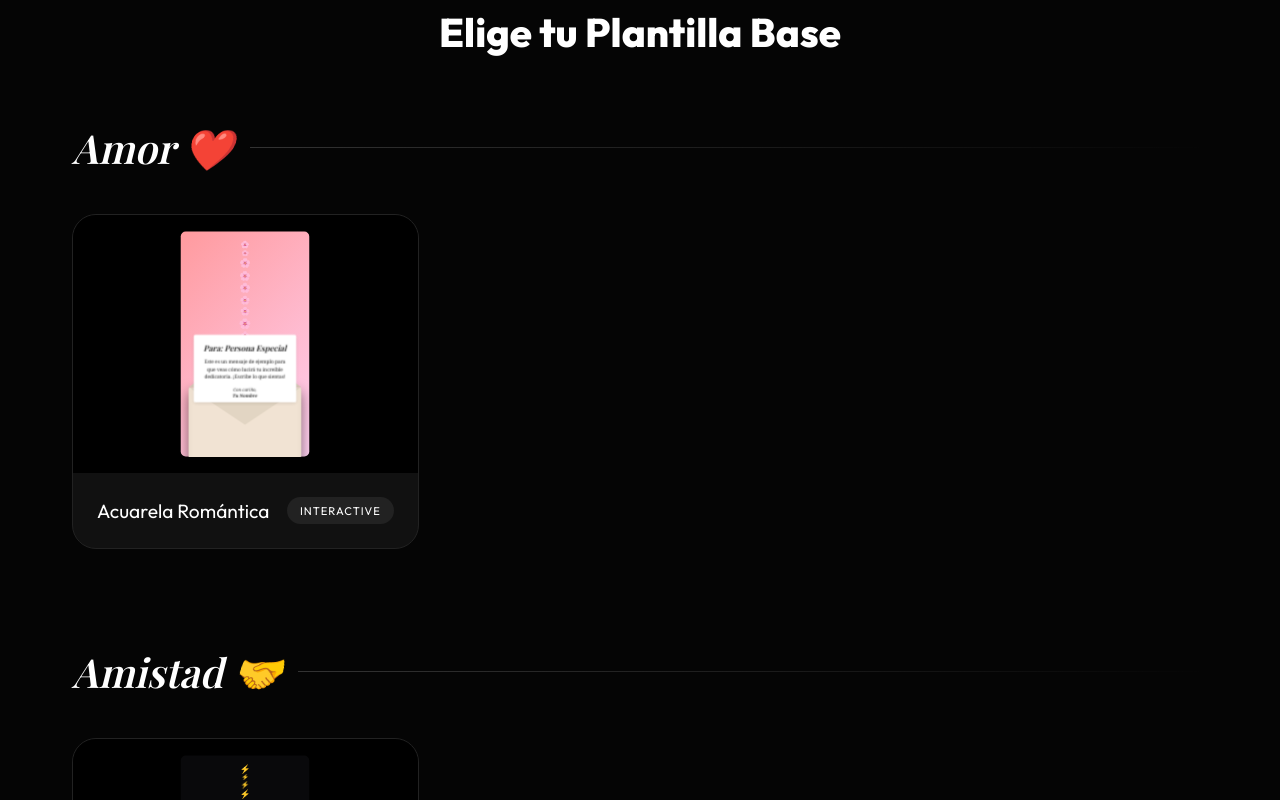
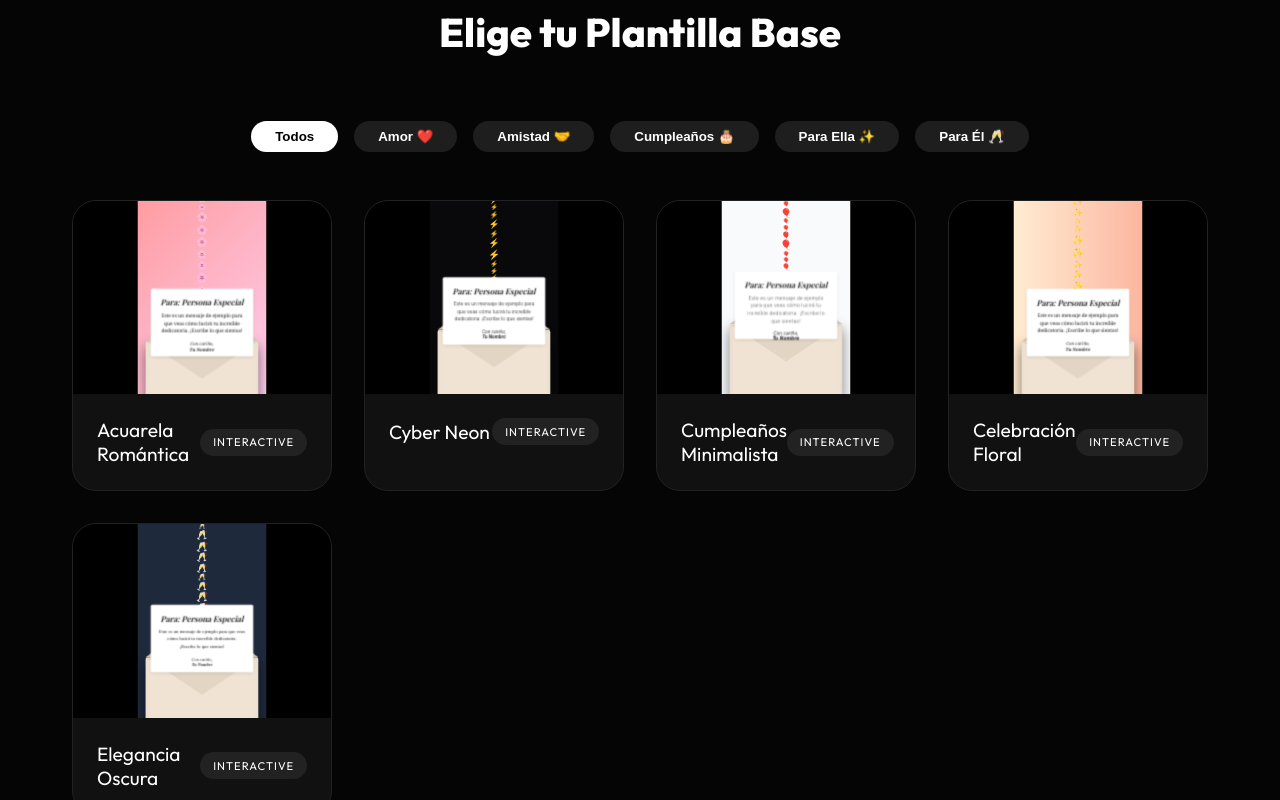
Before and after one commit to TheEdsan/pixelhugs, a React (Vite) app: page / in a window 1280 px wide. Shown: the part 1760-2560 px from the top of the page. Built offline with nearby package versions, Linux system fonts and the light colour scheme; a web font is replaced by a local one.

Commit message:
UI: refactor gallery to use category tabs and dense grid

```diff
--- a/src/components/Gallery.jsx
+++ b/src/components/Gallery.jsx
@@ -1,14 +1,16 @@
-import React from 'react';
+import React, { useState } from 'react';
 import { themes } from '../data/templates';
 import LiveThumbnail from './LiveThumbnail';
 
 export default function Gallery({ onSelectTheme }) {
-  // Group themes by category
-  const categories = themes.reduce((acc, theme) => {
-    if (!acc[theme.category]) acc[theme.category] = [];
-    acc[theme.category].push(theme);
-    return acc;
-  }, {});
+  const [activeCategory, setActiveCategory] = useState('Todos');
+
+  // Extract unique categories
+  const categories = ['Todos', ...new Set(themes.map(t => t.category))];
+
+  const filteredThemes = activeCategory === 'Todos'
+    ? themes
+    : themes.filter(t => t.category === activeCategory);
 
   const scrollToGallery = (e) => {
     e.preventDefault();
@@ -78,12 +80,32 @@ export default function Gallery({ onSelectTheme }) {
       {/* The Gallery */}
       <section id="gallery" className="gallery-section">
         <h2 className="section-title">Elige tu Plantilla Base</h2>
+
+        {/* Category Tabs */}
+        <div className="category-tabs" style={{ display: 'flex', justifyContent: 'center', gap: '1rem', marginBottom: '3rem', flexWrap: 'wrap' }}>
+          {categories.map(cat => (
+            <button
+              key={cat}
+              onClick={() => setActiveCategory(cat)}
+              style={{
+                padding: '0.5rem 1.5rem',
+                borderRadius: '50px',
+                background: activeCategory === cat ? '#fff' : 'rgba(255,255,255,0.1)',
+                color: activeCategory === cat ? '#000' : '#fff',
+                border: 'none',
+                cursor: 'pointer',
+                fontWeight: 'bold',
+                transition: 'all 0.3s'
+              }}
+            >
+              {cat}
+            </button>
+          ))}
+        </div>
+
         <div className="gallery-content">
-          {Object.keys(categories).map(category => (
-            <div key={category} className="category-section">
-              <h2 className="category-title">{category}</h2>
-              <div className="theme-grid">
-                {categories[category].map(theme => (
+          <div className="theme-grid" style={{ display: 'grid', gridTemplateColumns: 'repeat(auto-fit, minmax(250px, 1fr))', gap: '2rem' }}>
+            {filteredThemes.map(theme => (
               <div key={theme.id} className="theme-card" onClick={() => onSelectTheme(theme.id)}>
                 <LiveThumbnail themeId={theme.id} />
                 <div className="theme-overlay">
@@ -97,8 +119,6 @@ export default function Gallery({ onSelectTheme }) {
             ))}
           </div>
         </div>
-          ))}
-        </div>
       </section>
 
       {/* Footer */}
```
Lines whose indentation alone changed are shown as unchanged.
